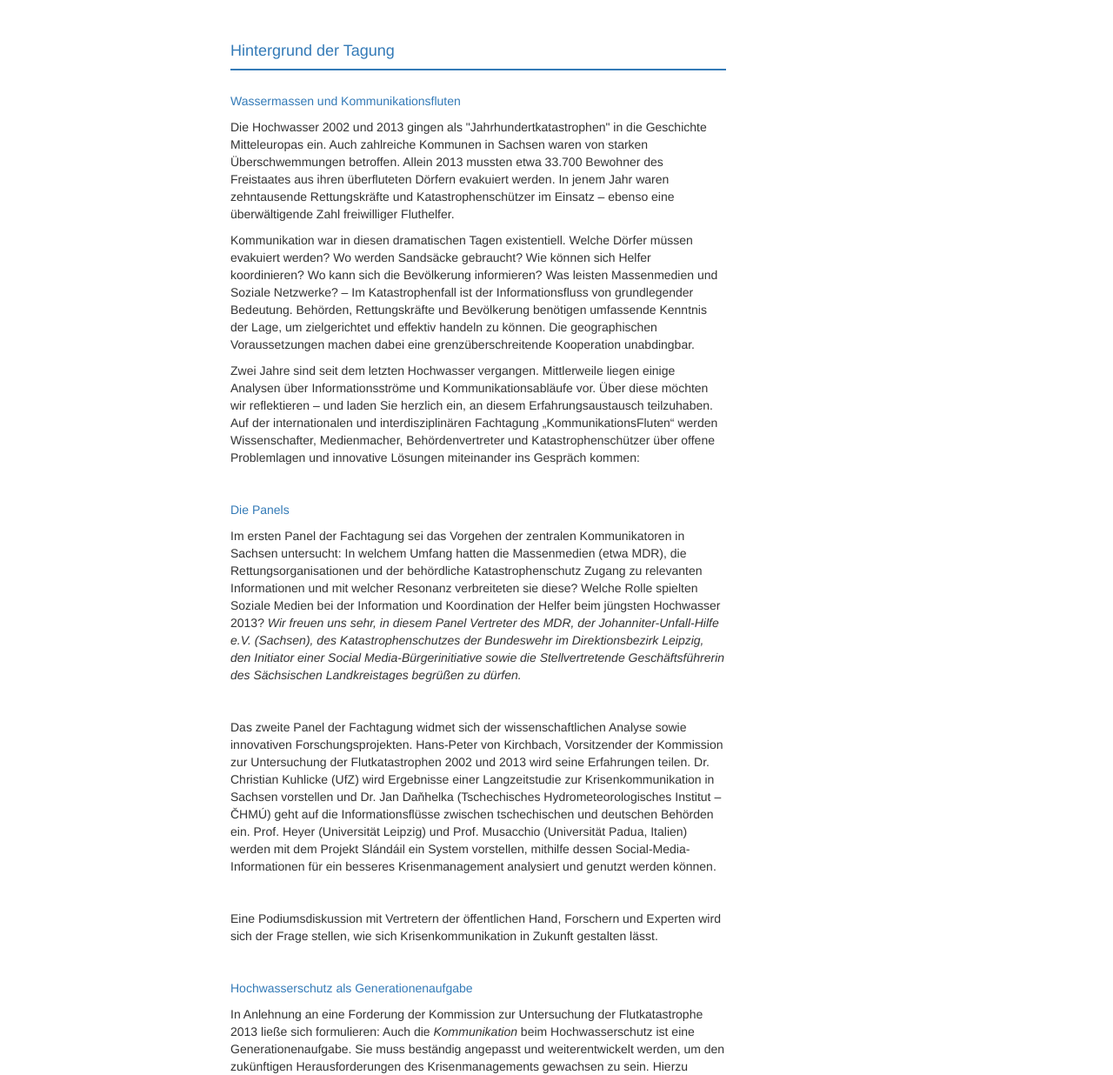
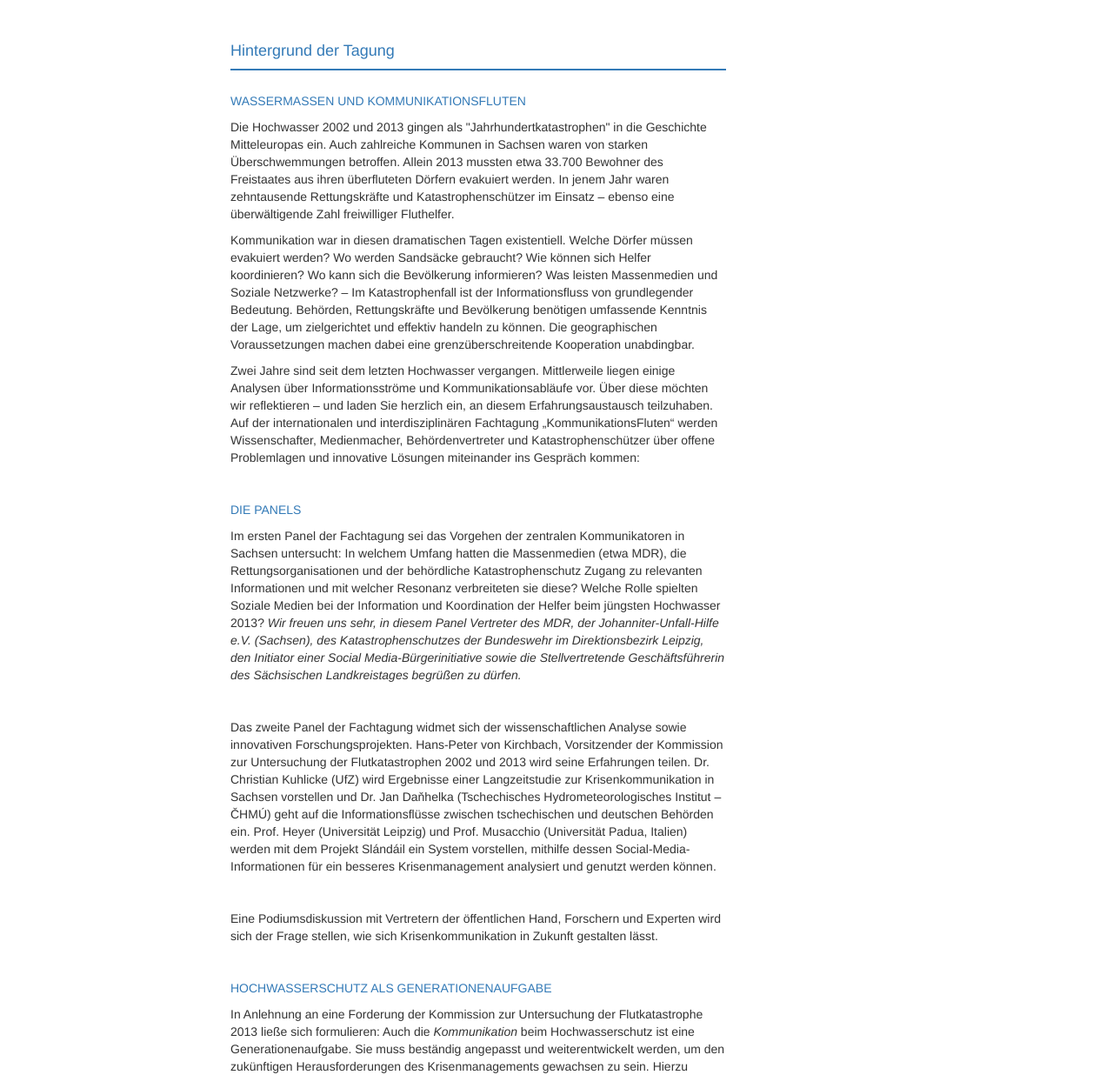
Before and after one commit to susedev/test, a Jekyll site: the page built from konferenz-kommunikationsfluten.html, in a window 1280 px wide. Shown: the part 591-1827 px from the top of the page at 87% size. Built offline with Jekyll 4.4.1, drawn with Linux system fonts in a browser that asks for light colours; nearby versions of some CDN libraries.

Commit message:
Edit from JekyllCMS

```diff
--- a/konferenz-kommunikationsfluten.html
+++ b/konferenz-kommunikationsfluten.html
@@ -21,7 +21,7 @@ title: Aktuell
 
 <div class="box" style="background-color: #337AB7; height:2px; margin-top:3px; margin-bottom:25px;">&nbsp;</div>
 
-<p><span style="color:#337AB7;">Wassermassen und Kommunikationsfluten </span></p>
+<p><span style="color:#337AB7;text-transform: uppercase;">Wassermassen und Kommunikationsfluten </span></p>
 
 <p>Die Hochwasser 2002 und 2013 gingen als &quot;Jahrhundertkatastrophen&quot; in die Geschichte Mitteleuropas ein. Auch zahlreiche Kommunen in Sachsen waren von starken &Uuml;berschwemmungen betroffen. Allein 2013 mussten etwa 33.700 Bewohner des Freistaates aus ihren &uuml;berfluteten D&ouml;rfern evakuiert werden. In jenem Jahr waren zehntausende Rettungskr&auml;fte und Katastrophensch&uuml;tzer im Einsatz &ndash; ebenso eine &uuml;berw&auml;ltigende Zahl freiwilliger Fluthelfer.</p>
 
@@ -31,7 +31,7 @@ title: Aktuell
 
 <p>&nbsp;</p>
 
-<p><span style="color:#337AB7;">Die Panels</span></p>
+<p><span style="color:#337AB7; text-transform: uppercase; ">Die Panels</span></p>
 
 <p>Im ersten Panel der Fachtagung sei das Vorgehen der zentralen Kommunikatoren in Sachsen untersucht: In welchem Umfang hatten die Massenmedien (etwa MDR), die Rettungsorganisationen und der beh&ouml;rdliche Katastrophenschutz Zugang zu relevanten Informationen und mit welcher Resonanz verbreiteten sie diese? Welche Rolle spielten Soziale Medien bei der Information und Koordination der Helfer beim j&uuml;ngsten Hochwasser 2013? <em>Wir freuen uns sehr, in diesem Panel Vertreter des MDR, der Johanniter-Unfall-Hilfe e.V. (Sachsen), des Katastrophenschutzes der Bundeswehr im Direktionsbezirk Leipzig, den Initiator einer Social Media-B&uuml;rgerinitiative sowie die Stellvertretende Gesch&auml;ftsf&uuml;hrerin des S&auml;chsischen Landkreistages begr&uuml;&szlig;en zu d&uuml;rfen.</em></p>
 
@@ -45,7 +45,7 @@ title: Aktuell
 
 <p>&nbsp;</p>
 
-<p><span style="color:#337AB7;">Hochwasserschutz als Generationenaufgabe</span></p>
+<p><span style="color:#337AB7; text-transform: uppercase;">Hochwasserschutz als Generationenaufgabe</span></p>
 
 <p>In Anlehnung an eine Forderung der Kommission zur Untersuchung der Flutkatastrophe 2013 lie&szlig;e sich formulieren: Auch die <em>Kommunikation</em> beim Hochwasserschutz ist eine Generationenaufgabe. Sie muss best&auml;ndig angepasst und weiterentwickelt werden, um den zuk&uuml;nftigen Herausforderungen des Krisenmanagements gewachsen zu sein. Hierzu m&ouml;chte die Fachkonferenz &bdquo;Kommunikationsfluten&ldquo; beitragen.</p>
 
```
